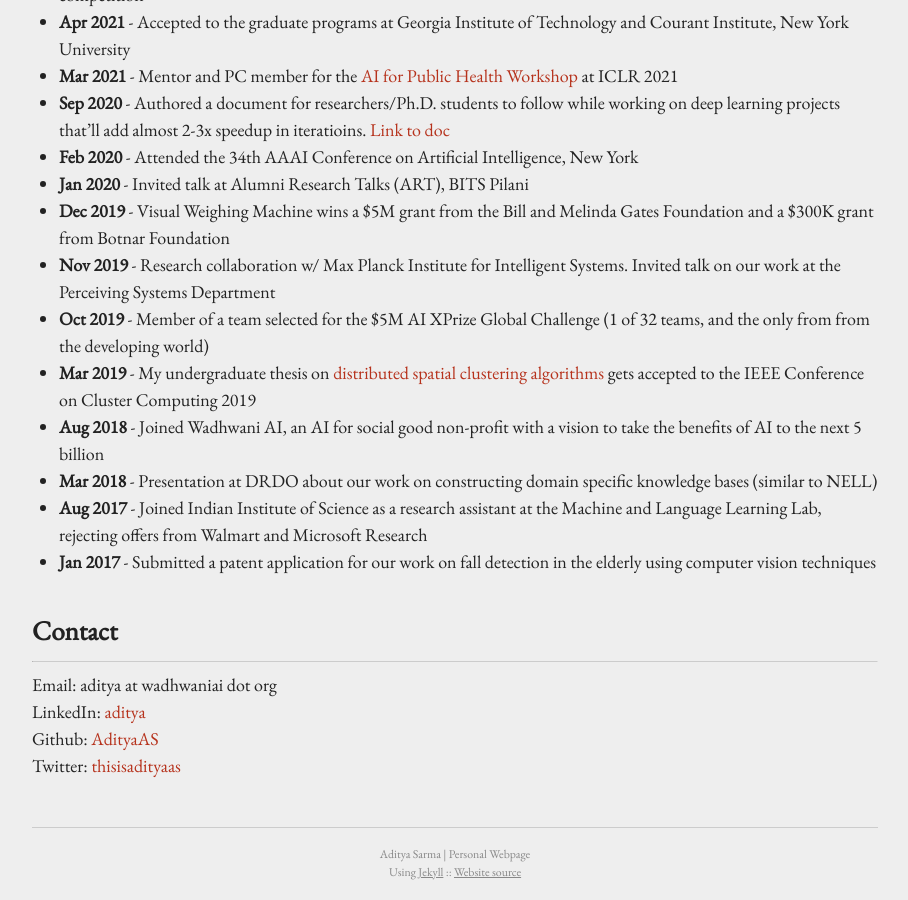
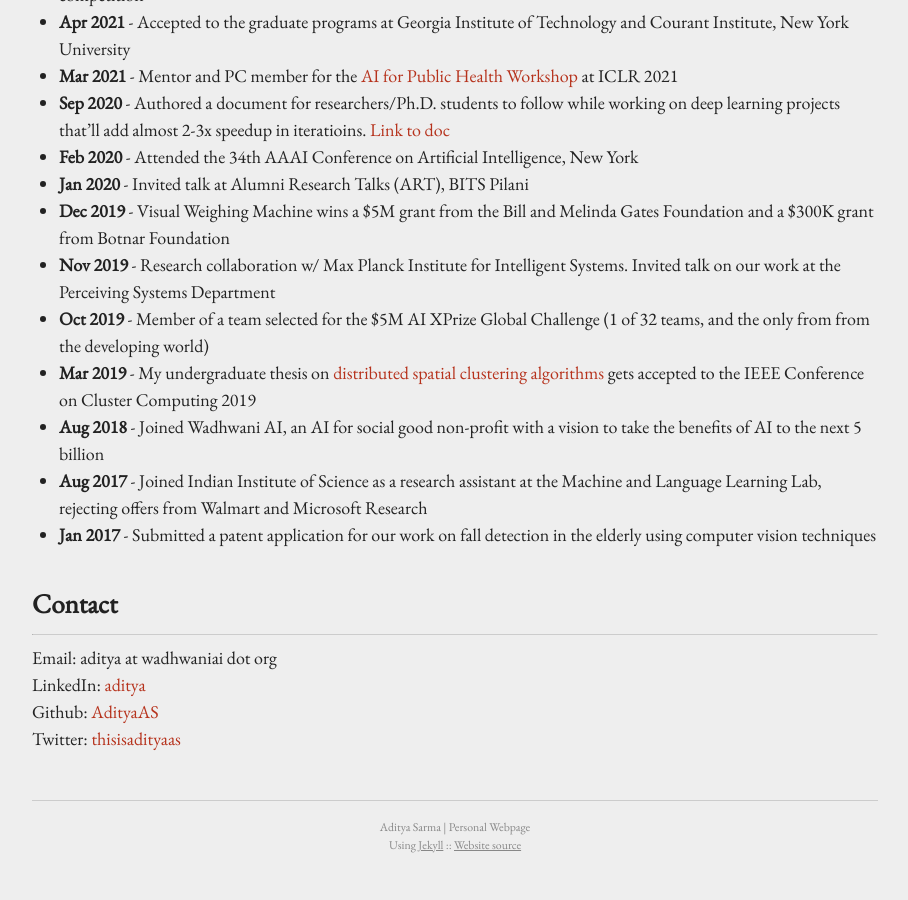
Before and after one commit to sanchit-ahuja/sanchit-ahuja.github.io, a Jekyll site: the page built from index.md, in a window 1280 px wide and 900 px high, scrolled down 1102 px. Shown: the whole window, without its empty margins (185-1093 px from the left). Built offline with Jekyll 4.4.1, drawn with Linux system fonts in a browser that asks for light colours; after the commit the page ends 1975 px from its top, so only the background shows below that.

Commit message:
Update index.md

```diff
--- a/index.md
+++ b/index.md
@@ -34,7 +34,6 @@ I graduated with Honours. in Computer Science from [BITS Pilani](http://www.bits
 - **Oct 2019** - Member of a team selected for the $5M AI XPrize Global Challenge (1 of 32 teams, and the only from from the developing world)
 - **Mar 2019** - My undergraduate thesis on [distributed spatial clustering algorithms](https://ieeexplore.ieee.org/document/8891020){:target="_blank"} gets accepted to the IEEE Conference on Cluster Computing 2019
 - **Aug 2018** - Joined Wadhwani AI, an AI for social good non-profit with a vision to take the benefits of AI to the next 5 billion
-- **Mar 2018** - Presentation at DRDO about our work on constructing domain specific knowledge bases (similar to NELL)
 - **Aug 2017** - Joined Indian Institute of Science as a research assistant at the Machine and Language Learning Lab, rejecting offers from Walmart and Microsoft Research
 - **Jan 2017** - Submitted a patent application for our work on fall detection in the elderly using computer vision techniques
 
```
